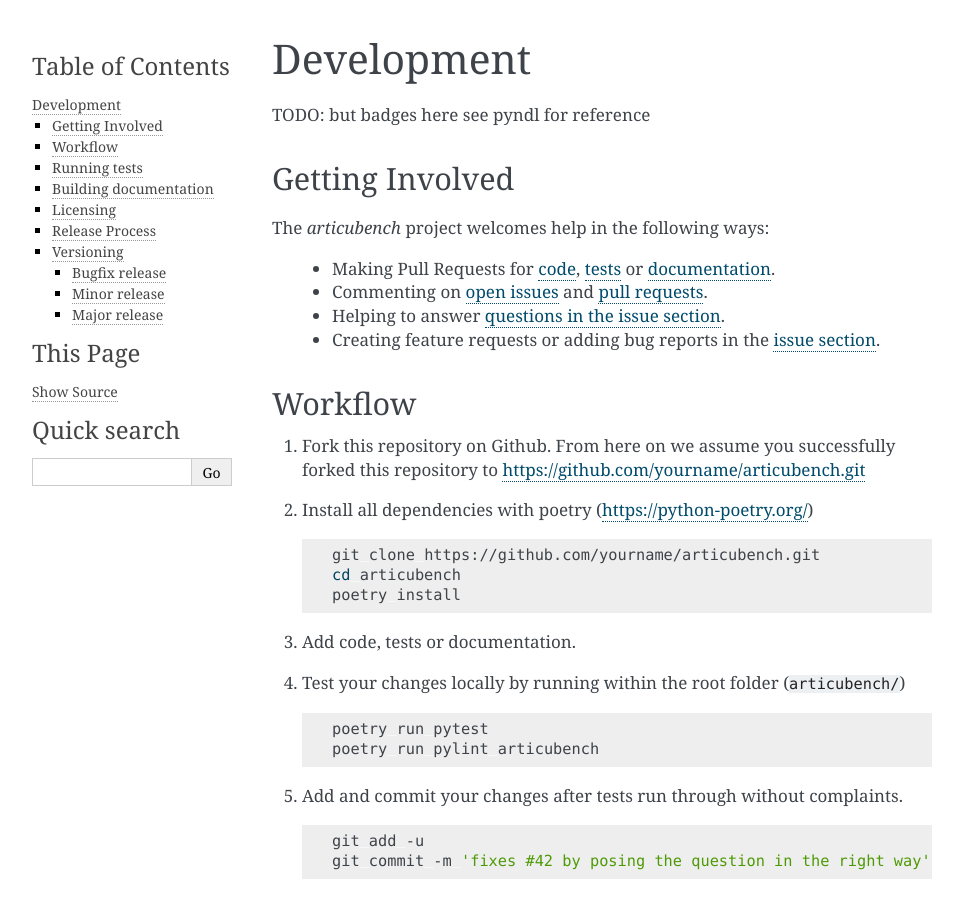
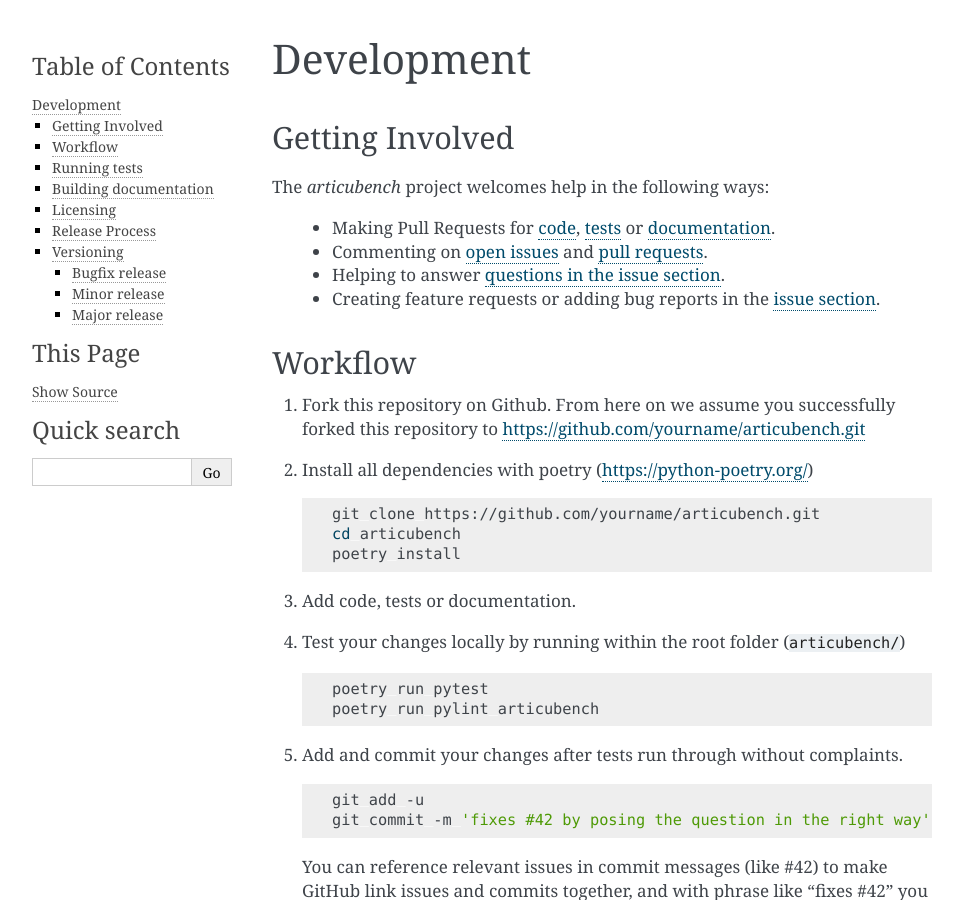
Before and after one commit to quantling/articubench, a Sphinx documentation site: the page built from docs/source/development.rst, in a window 1280 px wide and 900 px high. Shown: the whole window, without its empty margins (148-1111 px from the left). Built offline with Sphinx 7.4.7, drawn with Linux system fonts in a browser that asks for light colours.

Commit message:
removes TODO from docs

```diff
--- a/docs/source/development.rst
+++ b/docs/source/development.rst
@@ -1,7 +1,5 @@
 Development
 ===========
-TODO: but badges here see pyndl for reference
-
 
 Getting Involved
 ----------------
```
